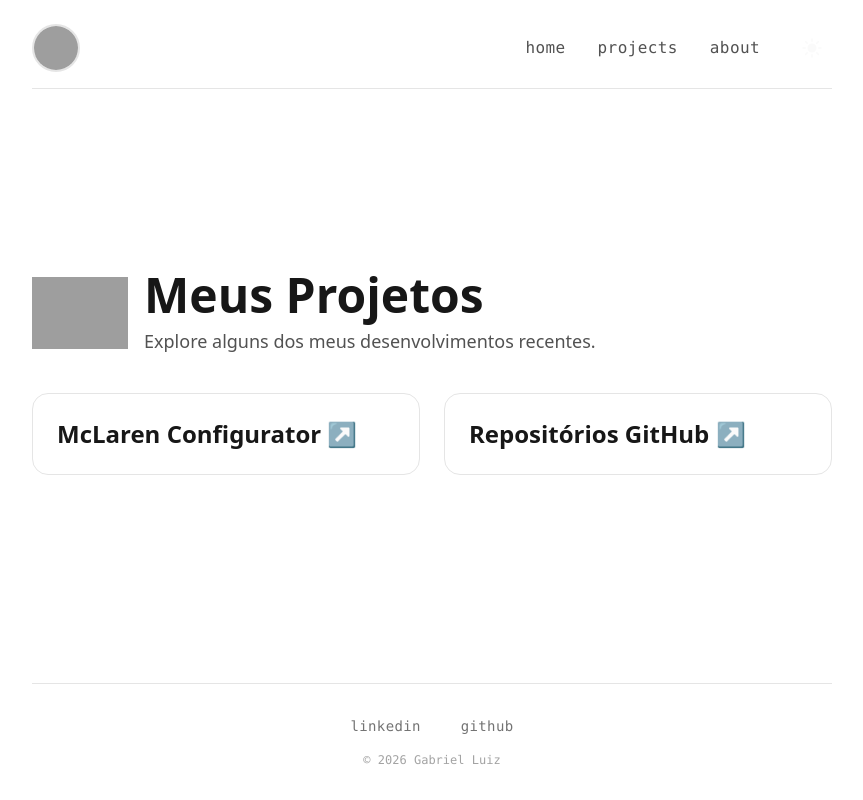
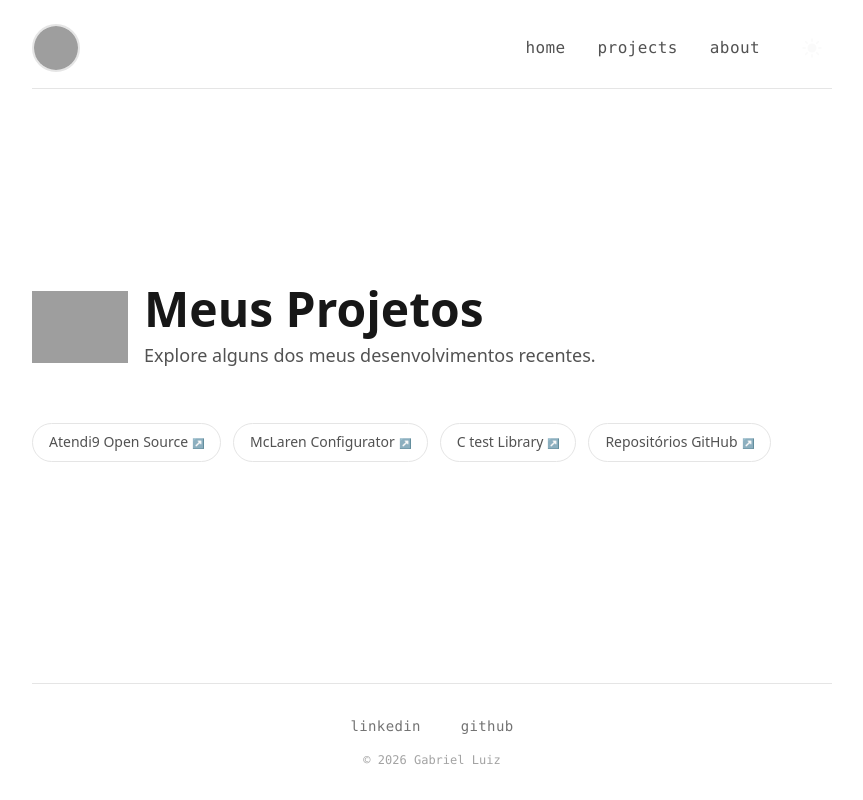
Before and after one commit to gabrielluizsf/gabrielluizsf, a Next.js app: page /projects in a window 1280 px wide. Shown: the whole page, without its empty margins (208-1071 px from the left). Built offline with nearby package versions, Linux system fonts and the light colour scheme; grey boxes are pictures that could not be loaded.

Commit message:
feat: standardizing links

```diff
--- /dev/null
+++ b/components/Links.js
@@ -0,0 +1,29 @@
+export default function Links({ links }) {
+  return (
+    <div className="flex flex-wrap justify-center md:justify-start gap-3 pt-4">
+      {links.map((link, index) => (
+        <ContentLink
+          key={index}
+          title={link.title}
+          href={link.href}
+        />
+      ))}
+    </div>
+  )
+}
+
+function ContentLink({ title, href }) {
+  return (
+    <a
+      href={href}
+      target="_blank"
+      rel="noreferrer noopener"
+      className="group relative px-4 py-2 rounded-full border border-neutral-200 dark:border-neutral-800 bg-white dark:bg-neutral-900 text-sm font-medium text-neutral-600 dark:text-neutral-400 hover:border-blue-500 hover:text-blue-500 transition-all duration-300"
+    >
+      {title}
+      <span className="inline-block ml-1 transform group-hover:translate-x-1 group-hover:-translate-y-1 transition-transform duration-200 text-[10px]">
+        ↗
+      </span>
+    </a>
+  )
+}
--- a/pages/about.js
+++ b/pages/about.js
@@ -1,20 +1,5 @@
 import Head from 'next/head'
-
-function ContentLink({ title, href }) {
-  return (
-    <a
-      href={href}
-      target="_blank"
-      rel="noreferrer noopener"
-      className="group relative px-4 py-2 rounded-full border border-neutral-200 dark:border-neutral-800 bg-white dark:bg-neutral-900 text-sm font-medium text-neutral-600 dark:text-neutral-400 hover:border-blue-500 hover:text-blue-500 transition-all duration-300"
-    >
-      {title}
-      <span className="inline-block ml-1 transform group-hover:translate-x-1 group-hover:-translate-y-1 transition-transform duration-200 text-[10px]">
-        ↗
-      </span>
-    </a>
-  )
-}
+import Links from '../components/Links'
 
 export default function AboutPage() {
   return (
@@ -38,11 +23,9 @@ export default function AboutPage() {
               Sou um desenvolvedor focado em construir soluções.
               Atualmente, aplico minha paixão por tecnologia na empresa <span className="text-neutral-900 dark:text-neutral-100 font-bold">Atendi9</span>.
             </p>
-
-            <div className="flex flex-wrap justify-center md:justify-start gap-3 pt-4">
-              <ContentLink title="Atendi9" href="https://www.atendi9.com.br" />
-              <ContentLink title="Free Gophers" href="https://github.com/egonelbre/gophers" />
-            </div>
+            <Links
+              links={[{ title: "Atendi9", href: "https://www.atendi9.com.br" }, { title: "Free Gophers", href: "https://github.com/egonelbre/gophers" }]}
+            />
           </div>
 
           <div className="relative group">
--- a/pages/projects.js
+++ b/pages/projects.js
@@ -1,19 +1,6 @@
 import Head from "next/head";
 import Link from "next/link";
-
-function ProjectCard({ title, href }) {
-    return (
-        <Link
-            href={href}
-            target="_blank"
-            className="group block p-6 bg-white dark:bg-neutral-800 border border-neutral-200 dark:border-neutral-700 rounded-2xl hover:shadow-xl hover:border-blue-500 dark:hover:border-blue-400 transition-all"
-        >
-            <h3 className="text-xl md:text-2xl font-bold text-neutral-900 dark:text-neutral-100 group-hover:text-blue-500 dark:group-hover:text-blue-400 transition-colors">
-                {title} ↗
-            </h3>
-        </Link>
-    )
-}
+import Links from "../components/Links";
 
 function ProjectsPage() {
     return (
@@ -34,16 +21,26 @@ function ProjectsPage() {
                     </div>
                 </div>
 
-                <div className="grid grid-cols-1 md:grid-cols-2 gap-6 w-full">
-                    <ProjectCard
-                        title="McLaren Configurator"
-                        href="https://gabrielluizsf.github.io/mclaren_configurator/"
-                    />
-                    <ProjectCard
-                        title="Repositórios GitHub"
-                        href="https://github.com/gabrielluizsf?tab=repositories"
-                    />
-                </div>
+
+                <Links
+                    links={[
+                        {
+                            title: "Atendi9 Open Source",
+                            href: "https://github.com/orgs/atendi9/repositories"
+                        },
+                        {
+                            title: "McLaren Configurator",
+                            href: "https://gabrielluizsf.github.io/mclaren_configurator/"
+                        },
+                        {
+                            title: "C test Library",
+                            href: "https://github.com/gabrielluizsf/assertx"
+                        },
+                        {
+                            title: "Repositórios GitHub",
+                            href: "https://github.com/gabrielluizsf?tab=repositories"
+                        }
+                    ]} />
             </div>
         </>
     )
```
